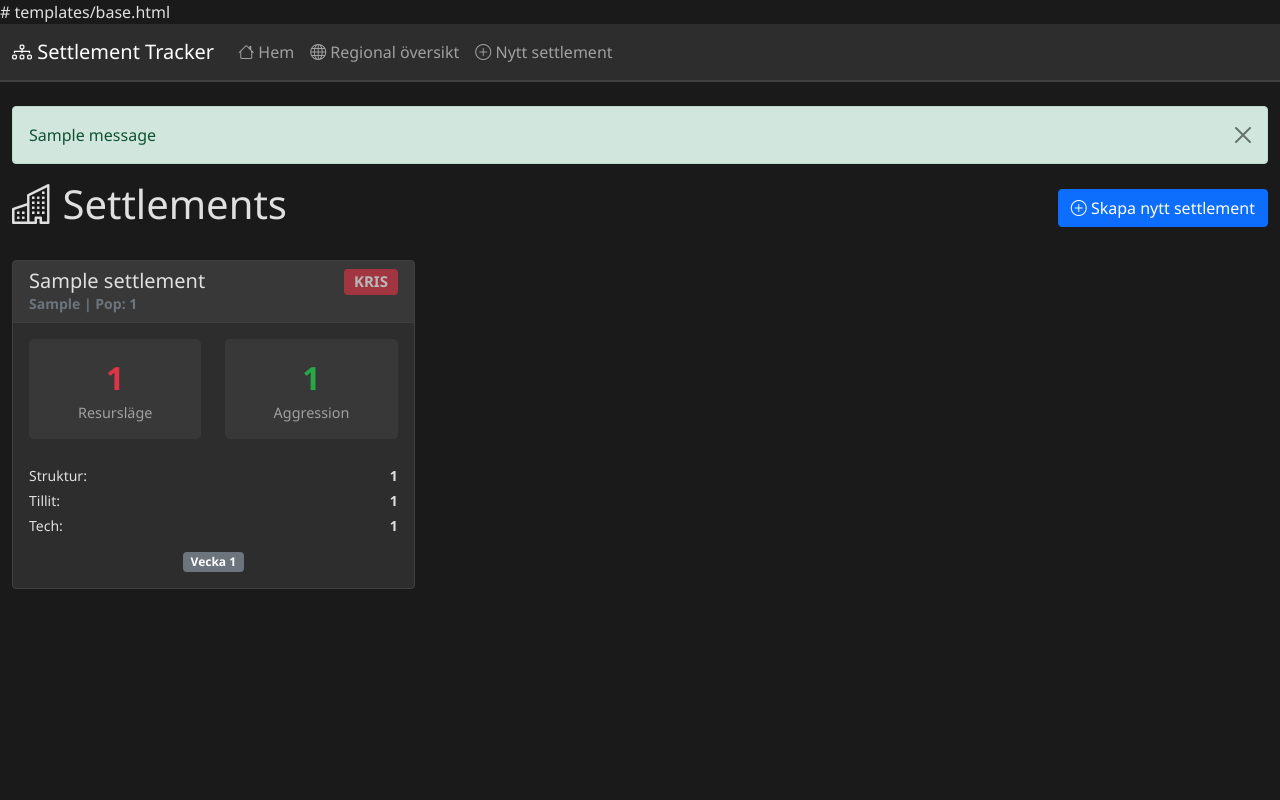
After one commit to thomasedin-droid/settlement_tracker, a Flask app: page / in a window 1280 px wide. The commit adds this page. Run offline with Flask 3, Linux system fonts and the light colour scheme; tables that the repository leaves empty hold one stand-in row (values such as "Sample post"); one stand-in notice (Sample message) is shown; some libraries are stand-ins or nearby versions.

Commit message:
Add files via upload

```diff
--- /dev/null
+++ b/templates/base.html
@@ -0,0 +1,229 @@
+# templates/base.html
+<!DOCTYPE html>
+<html lang="sv">
+<head>
+    <meta charset="UTF-8">
+    <meta name="viewport" content="width=device-width, initial-scale=1.0">
+    <title>{% block title %}Settlement Tracker{% endblock %}</title>
+    <link href="https://cdn.jsdelivr.net/npm/bootstrap@5.1.3/dist/css/bootstrap.min.css" rel="stylesheet">
+    <link rel="stylesheet" href="https://cdn.jsdelivr.net/npm/bootstrap-icons@1.7.2/font/bootstrap-icons.css">
+    <style>
+        :root {
+            --bg-dark: #1a1a1a;
+            --bg-card: #2d2d2d;
+            --text-primary: #e0e0e0;
+            --text-secondary: #a0a0a0;
+            --border-color: #404040;
+            --accent-danger: #dc3545;
+            --accent-warning: #ffc107;
+            --accent-success: #28a745;
+            --accent-info: #17a2b8;
+        }
+
+        body {
+            background-color: var(--bg-dark);
+            color: var(--text-primary);
+            font-family: 'Segoe UI', Tahoma, Geneva, Verdana, sans-serif;
+        }
+
+        .navbar {
+            background-color: var(--bg-card) !important;
+            border-bottom: 2px solid var(--border-color);
+        }
+
+        .card {
+            background-color: var(--bg-card);
+            border: 1px solid var(--border-color);
+            margin-bottom: 1.5rem;
+        }
+
+        .card-header {
+            background-color: rgba(255, 255, 255, 0.05);
+            border-bottom: 1px solid var(--border-color);
+            font-weight: bold;
+        }
+
+        .parameter-bar {
+            height: 30px;
+            background-color: #404040;
+            border-radius: 5px;
+            overflow: hidden;
+            position: relative;
+            margin-bottom: 10px;
+        }
+
+        .parameter-fill {
+            height: 100%;
+            transition: width 0.5s ease;
+            display: flex;
+            align-items: center;
+            padding-left: 10px;
+            font-weight: bold;
+            font-size: 0.9rem;
+        }
+
+        .param-low { background: linear-gradient(90deg, #dc3545, #ff6b6b); }
+        .param-medium { background: linear-gradient(90deg, #ffc107, #ffd54f); }
+        .param-high { background: linear-gradient(90deg, #28a745, #66bb6a); }
+
+        .settlement-card {
+            transition: transform 0.2s;
+            cursor: pointer;
+        }
+
+        .settlement-card:hover {
+            transform: translateY(-5px);
+            box-shadow: 0 5px 15px rgba(0,0,0,0.3);
+        }
+
+        .warning-badge {
+            animation: pulse 2s infinite;
+        }
+
+        @keyframes pulse {
+            0%, 100% { opacity: 1; }
+            50% { opacity: 0.6; }
+        }
+
+        .cascade-indicator {
+            display: inline-block;
+            padding: 3px 8px;
+            border-radius: 3px;
+            font-size: 0.8rem;
+            margin-right: 5px;
+            background-color: rgba(255, 193, 7, 0.2);
+            border: 1px solid #ffc107;
+        }
+
+        .momentum-indicator {
+            display: inline-block;
+            padding: 3px 8px;
+            border-radius: 3px;
+            font-size: 0.8rem;
+            margin-right: 5px;
+            background-color: rgba(220, 53, 69, 0.2);
+            border: 1px solid #dc3545;
+            animation: pulse 2s infinite;
+        }
+
+        .npc-card {
+            border-left: 3px solid var(--accent-info);
+            padding: 10px;
+            margin-bottom: 10px;
+            background-color: rgba(23, 162, 184, 0.1);
+        }
+
+        .event-timeline {
+            border-left: 2px solid var(--border-color);
+            padding-left: 20px;
+        }
+
+        .event-item {
+            position: relative;
+            padding-bottom: 20px;
+        }
+
+        .event-item::before {
+            content: '';
+            position: absolute;
+            left: -27px;
+            top: 5px;
+            width: 12px;
+            height: 12px;
+            border-radius: 50%;
+            background-color: var(--accent-info);
+            border: 2px solid var(--bg-card);
+        }
+
+        .stat-box {
+            background-color: rgba(255, 255, 255, 0.05);
+            padding: 15px;
+            border-radius: 5px;
+            text-align: center;
+            margin-bottom: 10px;
+        }
+
+        .stat-value {
+            font-size: 2rem;
+            font-weight: bold;
+        }
+
+        .stat-label {
+            font-size: 0.9rem;
+            color: var(--text-secondary);
+        }
+
+        .btn-advance-week {
+            background: linear-gradient(135deg, #667eea 0%, #764ba2 100%);
+            border: none;
+            padding: 10px 30px;
+            font-weight: bold;
+        }
+
+        .btn-advance-week:hover {
+            background: linear-gradient(135deg, #764ba2 0%, #667eea 100%);
+        }
+
+        .relation-badge {
+            display: inline-block;
+            padding: 5px 10px;
+            border-radius: 15px;
+            font-size: 0.85rem;
+            margin: 3px;
+        }
+
+        .relation-enemy { background-color: rgba(220, 53, 69, 0.3); border: 1px solid #dc3545; }
+        .relation-neutral { background-color: rgba(108, 117, 125, 0.3); border: 1px solid #6c757d; }
+        .relation-friendly { background-color: rgba(40, 167, 69, 0.3); border: 1px solid #28a745; }
+    </style>
+</head>
+<body>
+    <nav class="navbar navbar-expand-lg navbar-dark">
+        <div class="container-fluid">
+            <a class="navbar-brand" href="/">
+                <i class="bi bi-diagram-3"></i> Settlement Tracker
+            </a>
+            <button class="navbar-toggler" type="button" data-bs-toggle="collapse" data-bs-target="#navbarNav">
+                <span class="navbar-toggler-icon"></span>
+            </button>
+            <div class="collapse navbar-collapse" id="navbarNav">
+                <ul class="navbar-nav">
+                    <li class="nav-item">
+                        <a class="nav-link" href="/">
+                            <i class="bi bi-house"></i> Hem
+                        </a>
+                    </li>
+                    <li class="nav-item">
+                        <a class="nav-link" href="/regional_overview">
+                            <i class="bi bi-globe"></i> Regional översikt
+                        </a>
+                    </li>
+                    <li class="nav-item">
+                        <a class="nav-link" href="/settlement/new">
+                            <i class="bi bi-plus-circle"></i> Nytt settlement
+                        </a>
+                    </li>
+                </ul>
+            </div>
+        </div>
+    </nav>
+
+    <div class="container-fluid mt-4">
+        {% with messages = get_flashed_messages(with_categories=true) %}
+            {% if messages %}
+                {% for category, message in messages %}
+                <div class="alert alert-{{ category }} alert-dismissible fade show" role="alert">
+                    {{ message }}
+                    <button type="button" class="btn-close" data-bs-dismiss="alert" aria-label="Close"></button>
+                </div>
+                {% endfor %}
+            {% endif %}
+        {% endwith %}
+        {% block content %}{% endblock %}
+    </div>
+
+    <script src="https://cdn.jsdelivr.net/npm/bootstrap@5.1.3/dist/js/bootstrap.bundle.min.js"></script>
+    <script src="https://code.jquery.com/jquery-3.6.0.min.js"></script>
+    {% block scripts %}{% endblock %}
+</body>
+</html>
--- /dev/null
+++ b/templates/index.html
@@ -0,0 +1,94 @@
+<!-- templates/index.html -->
+{% extends "base.html" %}
+
+{% block title %}Settlements - Settlement Tracker{% endblock %}
+
+{% block content %}
+<div class="row">
+    <div class="col-12">
+        <div class="d-flex justify-content-between align-items-center mb-4">
+            <h1><i class="bi bi-building"></i> Settlements</h1>
+            <a href="/settlement/new" class="btn btn-primary">
+                <i class="bi bi-plus-circle"></i> Skapa nytt settlement
+            </a>
+        </div>
+    </div>
+</div>
+
+<div class="row">
+    {% for settlement in settlements %}
+    <div class="col-md-6 col-lg-4">
+        <div class="card settlement-card" onclick="window.location.href='/settlement/{{ settlement.id }}'">
+            <div class="card-header">
+                <h5 class="mb-0">
+                    {{ settlement.name }}
+                    {% if settlement.resource_level < 30 %}
+                    <span class="badge bg-danger warning-badge float-end">KRIS</span>
+                    {% endif %}
+                </h5>
+                <small class="text-muted">{{ settlement.settlement_type }} | Pop: {{ settlement.population }}</small>
+            </div>
+            <div class="card-body">
+                <!-- Quick stats -->
+                <div class="row mb-3">
+                    <div class="col-6">
+                        <div class="stat-box">
+                            <div class="stat-value" style="color: {% if settlement.resource_level < 30 %}#dc3545{% elif settlement.resource_level < 60 %}#ffc107{% else %}#28a745{% endif %}">
+                                {{ settlement.resource_level }}
+                            </div>
+                            <div class="stat-label">Resursläge</div>
+                        </div>
+                    </div>
+                    <div class="col-6">
+                        <div class="stat-box">
+                            <div class="stat-value" style="color: {% if settlement.aggression > 70 %}#dc3545{% elif settlement.aggression > 40 %}#ffc107{% else %}#28a745{% endif %}">
+                                {{ settlement.aggression }}
+                            </div>
+                            <div class="stat-label">Aggression</div>
+                        </div>
+                    </div>
+                </div>
+
+                <!-- Compact parameter display -->
+                <small>
+                    <div class="d-flex justify-content-between mb-1">
+                        <span>Struktur:</span>
+                        <span class="fw-bold">{{ settlement.social_structure }}</span>
+                    </div>
+                    <div class="d-flex justify-content-between mb-1">
+                        <span>Tillit:</span>
+                        <span class="fw-bold">{{ settlement.trust }}</span>
+                    </div>
+                    <div class="d-flex justify-content-between mb-1">
+                        <span>Tech:</span>
+                        <span class="fw-bold">{{ settlement.tech_level }}</span>
+                    </div>
+                </small>
+
+                <!-- Week indicator -->
+                <div class="mt-3 text-center">
+                    <span class="badge bg-secondary">Vecka {{ settlement.current_week }}</span>
+                </div>
+            </div>
+        </div>
+    </div>
+    {% endfor %}
+</div>
+
+{% if not settlements %}
+<div class="row">
+    <div class="col-12">
+        <div class="card">
+            <div class="card-body text-center py-5">
+                <i class="bi bi-inbox" style="font-size: 4rem; opacity: 0.3;"></i>
+                <h3 class="mt-3">Inga settlements än</h3>
+                <p class="text-muted">Skapa ditt första settlement för att komma igång!</p>
+                <a href="/settlement/new" class="btn btn-primary">
+                    <i class="bi bi-plus-circle"></i> Skapa settlement
+                </a>
+            </div>
+        </div>
+    </div>
+</div>
+{% endif %}
+{% endblock %}
--- a/templates/new_npc.html
+++ b/templates/new_npc.html
@@ -105,10 +105,10 @@
                         <strong><i class="bi bi-info-circle"></i> Settlement-påverkan</strong>
                         <ul class="mb-0 mt-2">
                             {% if settlement.aggression > 60 %}
-                            <li>Aggression >60: +2 Combat, -2 Charisma, får trait "Brutaliserad"</li>
+                            <li>Aggression >60: +2 Combat, -2 Charisma (visas som "Brutaliserad" på NPC-sidan)</li>
                             {% endif %}
                             {% if settlement.resource_level < 30 %}
-                            <li>Resursläge <30: -10 Loyalty, får trait "Desperat"</li>
+                            <li>Resursläge <30: -10 Loyalty (visas som "Desperat" på NPC-sidan)</li>
                             {% endif %}
                             {% if settlement.trust < 25 %}
                             <li>Tillit <25: Får trait "Distrustful"</li>
--- a/templates/new_settlement.html
+++ b/templates/new_settlement.html
@@ -240,7 +240,7 @@ function updateMoralLabel(value) {
         0: "Fundamentalism", 20: "Konservativ", 40: "Pragmatisk",
         60: "Flexibel", 80: "Amoralisk"
     };
-    updateLabel('moral_label', value, labels);
+    updateLabel('moral_flexibility_label', value, labels);
 }
 
 function updateLabel(elementId, value, labels) {
```
Also changed, not shown: templates/settlement_detail.html (added, +334 -0 lines).
